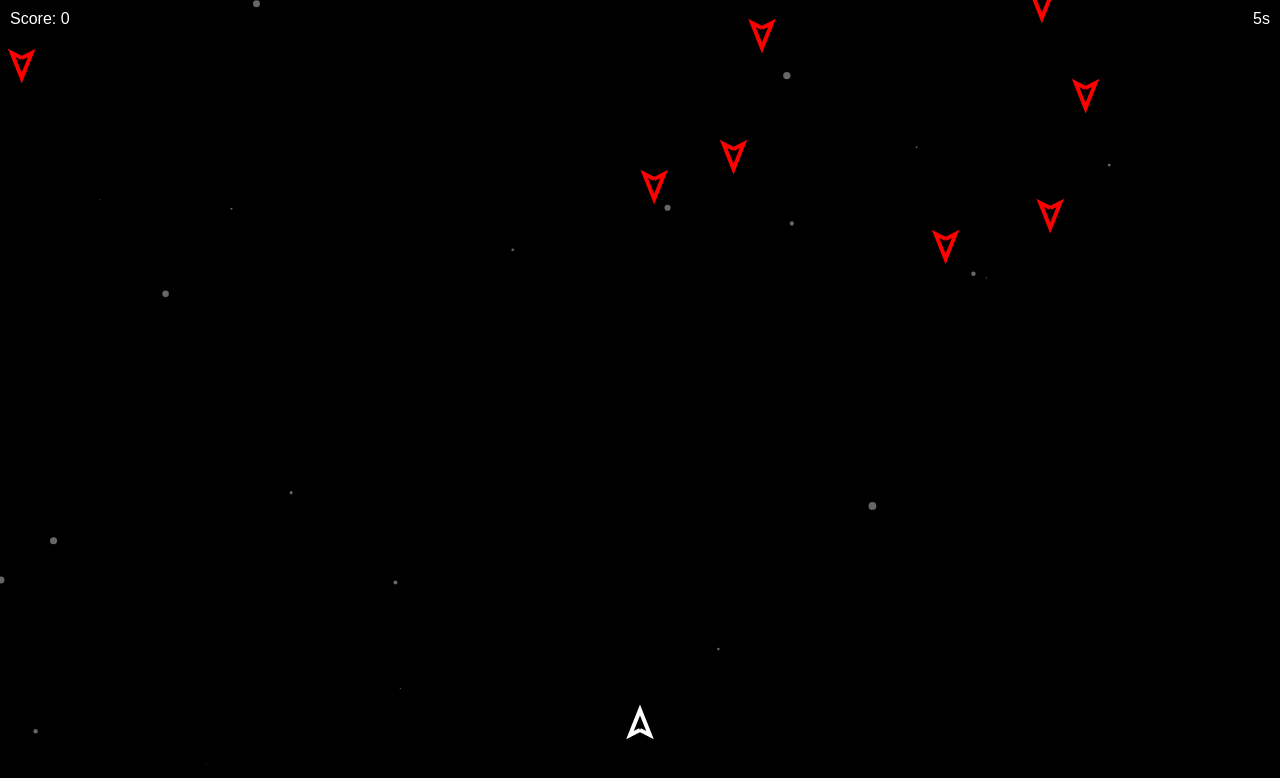
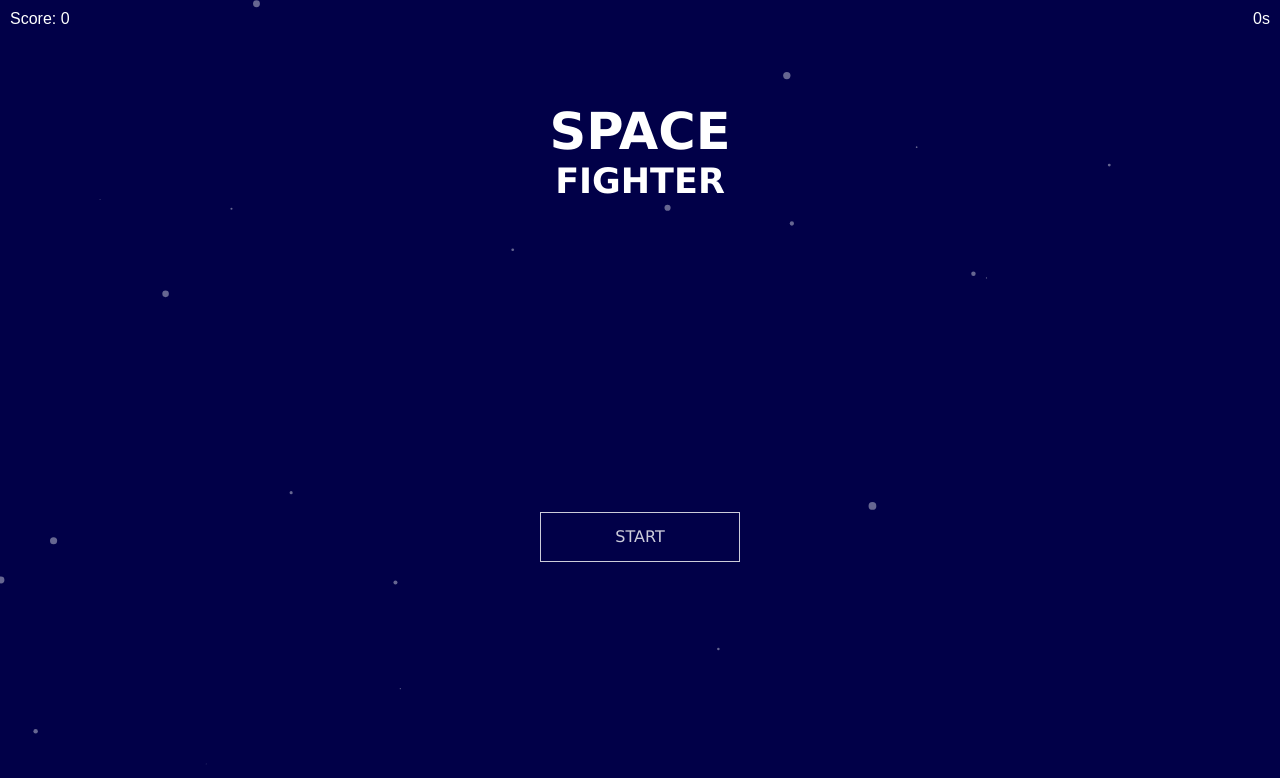
Before and after one commit to NOPEXINC/10k-apart-space-fighter, a website: page src/index.html in a window 1280 px wide. Drawn offline with Linux system fonts and the light colour scheme.

Commit message:
Updates colours and adds splash screen

```diff
--- a/src/css/main.css
+++ b/src/css/main.css
@@ -1,14 +1,15 @@
 body,html {
     margin: 0;
     padding: 0;
-    background: #000;
+    background: #010048;
     height: 100%;
+    color: #fff;
+    text-align: center;
 }
 canvas, #score, #time {
     position: fixed;
     top: 0;
     left: 0;
-    color: #fff;
     font-family: sans-serif;
 }
 #score {
@@ -20,3 +21,43 @@ canvas, #score, #time {
     top: 10px;
     right: 10px;
 }
+h1, button{
+    font-family: Verdana, sans-serif;
+    text-align: center;
+    font-size: 51px;
+    margin-top: 2em;
+    display: none;
+}
+.m1 h1, .m1 button{
+    display: block;
+}
+h1 span {
+    display: block;
+    font-size: 35px;
+}
+@keyframes blink {
+    0% {
+        opacity:0
+    }
+    100% {
+        opacity:1
+    }
+}
+button {
+    position: fixed;
+    z-index: 1;
+    top:60%;
+    left: 50%;
+    margin-left: -100px;
+    width:200px;
+    font-size: 16px;
+    color: #fff;
+    padding: 0.9em 1.6em;
+    border: 1px solid #fff;
+    background: transparent;
+    animation-name: blink;
+    animation-duration: 2s;
+    animation-direction: alternate;
+    animation-iteration-count: infinite;
+
+}
--- a/src/index.html
+++ b/src/index.html
@@ -5,7 +5,10 @@
     <title>10K Apart</title>
     <link rel="stylesheet" href="css/main.css">
 </head>
-<body>
+<body class="m1">
+    <h1>SPACE <span>FIGHTER</span></h1>
+    <button id="b">START</button>
+
     <canvas width="100" height="100" id="c"></canvas>
     <span id="score"></span>
     <span id="time"></span>
--- a/src/js/main.js
+++ b/src/js/main.js
@@ -1,6 +1,7 @@
 (function(){
     var getEl = document.getElementById.bind(document),
         bel = document.body.addEventListener.bind(document.body),
+        startB = getEl("b"),
         canvas = getEl("c"),
         scrEl = getEl("score"),
         timeEl = getEl("time"),
@@ -31,8 +32,10 @@
         },
         score = 0,
         bounds={max:0, min:0},
+        expl = [],
         bullets = [],
         enemies = [],
+        started=false,
         bg = [];
 
 function init(){
@@ -44,11 +47,12 @@ function init(){
     canvas.height = cfg.h;
 
     ship.x = cfg.w / 2;
-    ship.y = cfg.h * 0.9;
+    ship.y = cfg.h * 1.2;
 
     bounds.max = cfg.h * cfg.boundFactor - (cfg.h / cfg.boundFactor);
     bounds.min = -(cfg.h / cfg.boundFactor);
 
+    startB.addEventListener("click", start);
     bel("touchstart", tstart);
     bel("touchmove", tmove);
     bel("touchend", tend);
@@ -67,6 +71,17 @@ function init(){
         })
     }
 
+    setInterval(function(){
+        window.requestAnimationFrame(renderLoop);
+    }, 1000/cfg.fps);
+}
+
+function start(){
+    document.body.className="";
+    document.body.className="m2";
+
+    started = true;
+
     setInterval(function () {
         t += 0.5;
         if(rand() > 0.3){
@@ -78,9 +93,6 @@ function init(){
     },500);
 
 
-    setInterval(function(){
-        window.requestAnimationFrame(renderLoop);
-    }, 1000/cfg.fps);
 }
 
 function mdown(e){
@@ -185,6 +197,11 @@ function renderLoop() {
         //hit
         for(j=0;j<enemies.length;j++) {
             if(M.sqrt(M.pow(bullets[i].x - enemies[j].x,2) + M.pow(bullets[i].y - enemies[j].y,2)) < 20){
+                expl.push({
+                    x: enemies[j].x,
+                    y: enemies[j].y,
+                    s: 0
+                });
                 bullets.splice(i, 1);
                 enemies.splice(j, 1);
                 incScore(cfg.scrHit);
@@ -193,7 +210,7 @@ function renderLoop() {
         }
     }
     //Enemies
-    ls(1, 4, "255,0,0");
+    ls(1, 4, "227,178,255");
     for(i=0;i<enemies.length;i++) {
         ctx.beginPath();
         ctx.moveTo(enemies[i].x, enemies[i].y-10);
@@ -209,8 +226,20 @@ function renderLoop() {
         }
     }
 
+    for(i=0;i<expl.length;i++) {
+        if(expl[i].s > 1){
+            expl.splice(i,1);
+            continue;
+        }
+        fs(1-expl[i].s,"152,0,202");
+        ctx.beginPath();
+        ctx.arc(expl[i].x, expl[i].y, 20 + expl[i].s*20, 0, 2*M.PI);
+        ctx.fill();
+        expl[i].s += 0.07;
+    }
+
     //Slowly move ship back to center
-    if(!ship.f && !cfg.kmode){
+    if(!ship.f && !cfg.kmode && started){
         ship.x = ship.x - 0.03 *(ship.x - cfg.w / 2);
         ship.y = ship.y - 0.03 *(ship.y - cfg.h * 0.9);
     }
@@ -219,8 +248,8 @@ function renderLoop() {
     timeEl.textContent = M.round(t) + 's';
 }
 
-function fs(a){
-    ctx.fillStyle = "rgba(255,255,255,"+a+")";
+function fs(a,b){
+    ctx.fillStyle = "rgba("+(b || "255,255,255")+","+a+")";
 }
 function ls(a,b,c){
     ctx.strokeStyle = "rgba("+(c || "255,255,255")+","+a+")";
```
